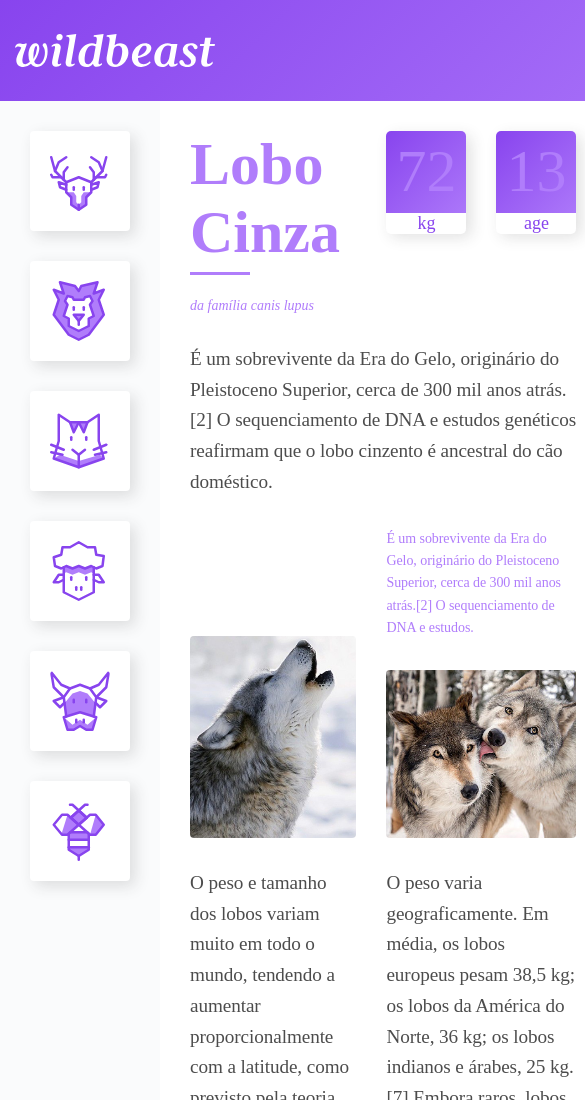
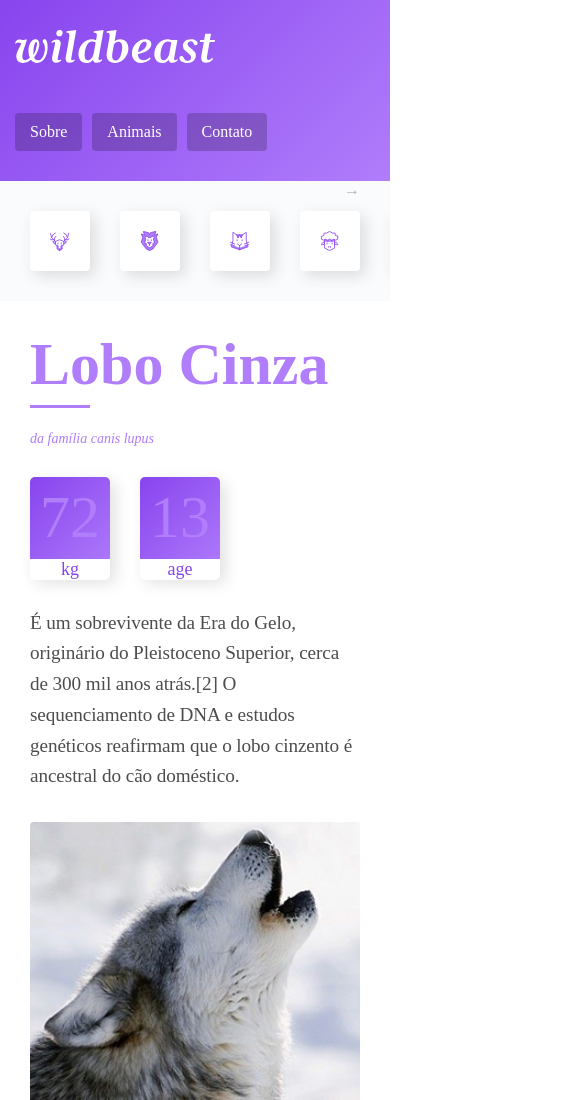
Before and after one commit to luuizz/wildbeast, a plain HTML site: page index.html in a window 390 px wide. Shown: the top 1100 px of the page, 585 px wide, since content can reach past the window. Drawn offline with Linux system fonts and the light colour scheme; a web font is replaced by a local one.

Commit message:
feat: finalizado responsivo e projeto

```diff
--- a/scss/_home.scss
+++ b/scss/_home.scss
@@ -19,10 +19,49 @@
 
   .anuncios {
     grid-area: anuncios;
+    display: grid;
+    align-content: start;
+    background-color: #fafbfc;
+    padding: 30px;
+    gap: 30px;
+    grid-template-columns: repeat(auto-fit, minmax(150px, 1fr));
   }
 
   .footer {
     grid-area: footer;
+  }
+  @media (max-width: 1200px) {
+    grid-template-areas:
+      'header header header'
+      'sidenav content content'
+      'sidenav anuncios anuncios'
+      'footer footer footer';
+  }
+
+  @media (max-width: 760px) {
+    grid-template-columns: 100%;
+    grid-template-areas:
+      'header'
+      'sidenav'
+      'content'
+      'anuncios'
+      'footer';
+    .header {
+      grid-template-columns: auto;
+      .logo {
+        margin-bottom: 20px;
+      }
+      nav {
+        ul {
+          li {
+            gap: 30px;
+          }
+        }
+        a {
+          font-size: 1em;
+        }
+      }
+    }
   }
 }
 
@@ -43,6 +82,33 @@
         transition: background 0.3s ease;
         &:hover {
           background: #b07dfb;
+        }
+      }
+    }
+  }
+  @media (max-width: 760px) {
+    position: relative;
+    padding: 0 30px;
+    overflow-x: auto;
+    -webkit-overflow-scrolling: touch;
+    -ms-overflow-style: -ms-autohiding-scrollbar;
+    position: relative;
+    &::after {
+      content: '→';
+      position: absolute;
+      top: 0px;
+      right: 15px;
+      color: rgba(0, 0, 0, 0.3);
+      cursor: pointer;
+      transition: all 0.3s ease;
+      animation: seta 0.5s ease-in 0s infinite alternate;
+    }
+    ul {
+      display: flex;
+      li {
+        flex: 1 0 60px;
+        a {
+          margin: 30px 30px 30px 0;
         }
       }
     }
@@ -171,6 +237,12 @@
       }
     }
   }
+  @media (max-width: 560px) {
+    grid-template-columns: auto;
+    img {
+      width: 100%;
+    }
+  }
 }
 
 .col-wide {
@@ -188,3 +260,12 @@
 .item-2 {
   align-self: end;
 }
+
+@keyframes seta {
+  from {
+    right: 30px;
+  }
+  to {
+    right: 20px;
+  }
+}
```
Also changed, not shown: css/main.min.css.
